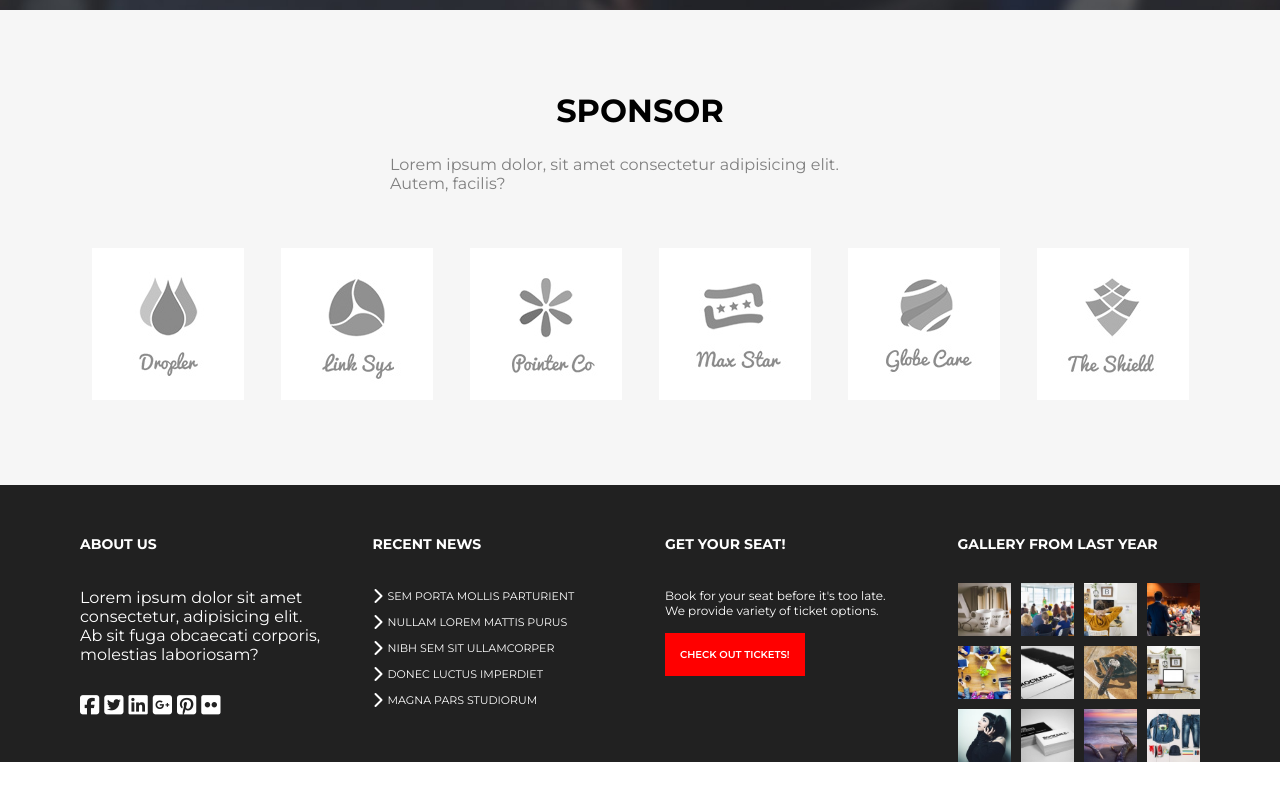
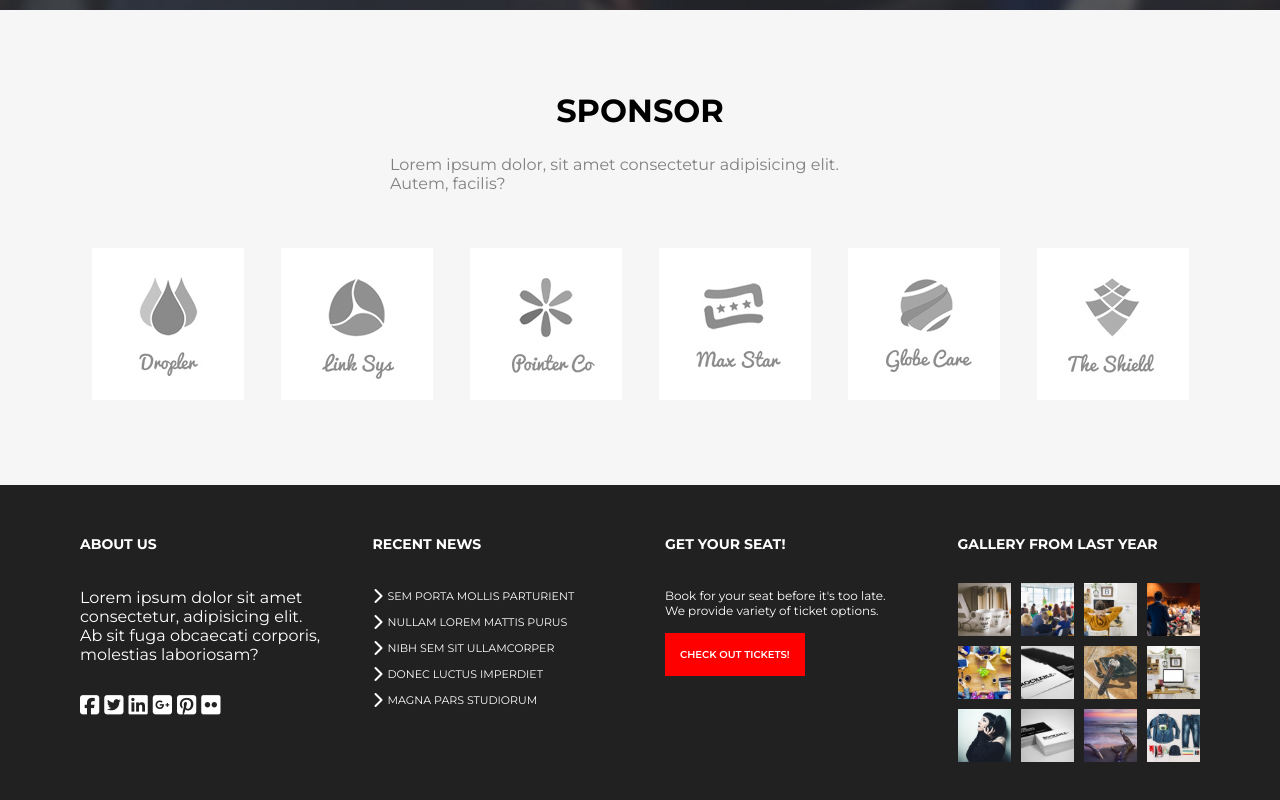
Before and after one commit to KrisssBrown/proj-html-vuejs, a Vue app: page / in a window 1280 px wide. Shown: the part 5168-5968 px from the top of the page. Before the commit the page ends 5930 px from the top, so only its background shows below. Built offline with nearby package versions, Linux system fonts and the light colour scheme.

Commit message:
EDIT padding footer

```diff
--- a/src/components/Footer.vue
+++ b/src/components/Footer.vue
@@ -114,7 +114,7 @@ export default {
     display: flex;
     color: white;
     gap: 50px;
-    padding-top: 50px;
+    padding: 50px 0;
 
     li {
         flex-basis: calc(100% / 4);
```
